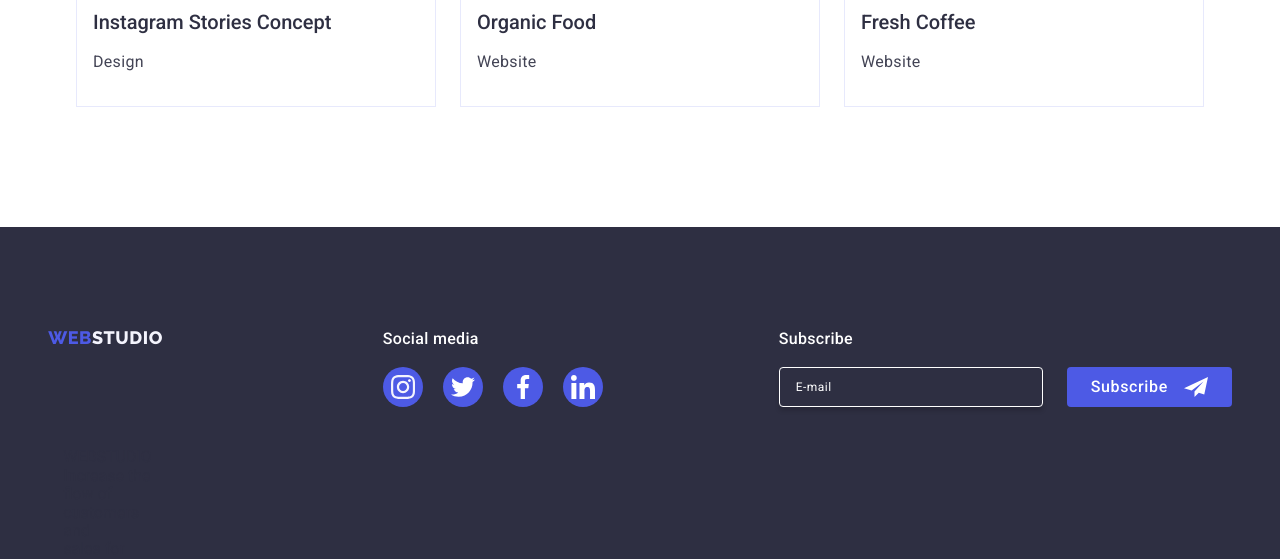
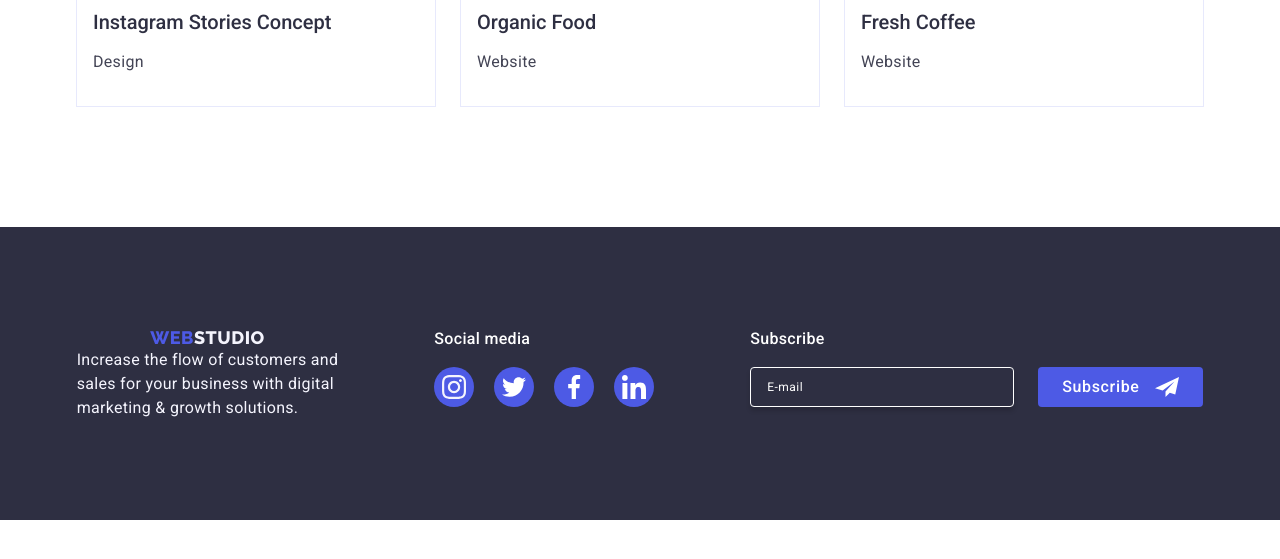
Before and after one commit to Pedroso0417/goit-markup-hw-07, a plain HTML site: page portfolio.html in a window 1280 px wide. Shown: the part 1543-2102 px from the top of the page. After the commit the page ends 2063 px from the top, so only its background shows below. Drawn offline with nearby package versions, Linux system fonts and the light colour scheme.

Commit message:
resubmit-2-hw-07

```diff
--- a/css/styles.css
+++ b/css/styles.css
@@ -978,6 +978,10 @@ ul {
   text-transform: uppercase;
 }
 
+.footer-logo-wrapper {
+  text-align: center;
+}
+
 .footer-text {
   font-size: 16px;
   line-height: 24px;
@@ -990,6 +994,7 @@ ul {
   }
 
   @media screen and (min-width: 1158px) {
+    text-wrap: nowrap;
     text-align: left;
   }
 }
@@ -1010,7 +1015,7 @@ ul {
 }
 
 .footer-socials {
-  margin-left: 120px;
+  /* margin-left: 120px; */
 }
 
 .footer-socials-text {
@@ -1470,7 +1475,7 @@ ul {
   width: 453px;
   height: 80px;
   flex-shrink: 0;
-  margin-left: 80px;
+  /* margin-left: 80px; */
 }
 .footer-form_label {
   color: var(--white, #fff);
--- a/portfolio.html
+++ b/portfolio.html
@@ -433,28 +433,15 @@
     <footer class="footer">
       <div class="footer-container container">
        <div class="footer-logo-wrapper list">
-          <li class="footer-item">
        <a href="./index.html" class="logo-web link">
-              <span class="logo-studio-web">WEB</span
-              ><span class="studio">STUDIO</span></a
-            >
-             <footer class="footer">
-      <div class="footer-container container">
-        <div class="footer-text-container">
-          <a href="./index.html" class="footer-logo link"
-            ><span class="logo-blue">WEB</span>STUDIO</a
-
-
-
-
+      <span class="logo-studio-web">WEB</span><span class="studio">STUDIO</span></a>
       <p class="footer-text text">
                Increase the flow of customers and
-              <br />
+      </br>
             sales for your business with digital
-              <br />
+    </br>
             marketing & growth solutions.
             </p>
-          </li>
       </div>
      <div class="footer-socials">
           <p class="footer-socials-text text">Social media</p>
@@ -493,19 +480,14 @@
           </ul>
         </div>
          <div class="footer-container footer-form">
-          <form name="subscribe_form" autocomplete="on" method="">
+                    <form name="subscribe_form" autocomplete="on" method="" >
                         <label class="footer-form_label">
                             Subscribe
-              <input
-                type="email"
-                name="email"
-                placeholder="E-mail"
-                class="footer-form-input"
-                required
-              />
+                            <input type="email" name="email" placeholder="E-mail" class="footer-form-input" required />
                         </label>
-            <button type="submit" class="footer-form-button">
-              Subscribe
+
+
+                        <button type="submit" class="footer-form-button">Subscribe
                             <svg class="footer-form-svgsubscribe">
                                 <use href="./images/icons.svg#submit"></use>
                             </svg>
```
Lines whose indentation alone changed are shown as unchanged.
